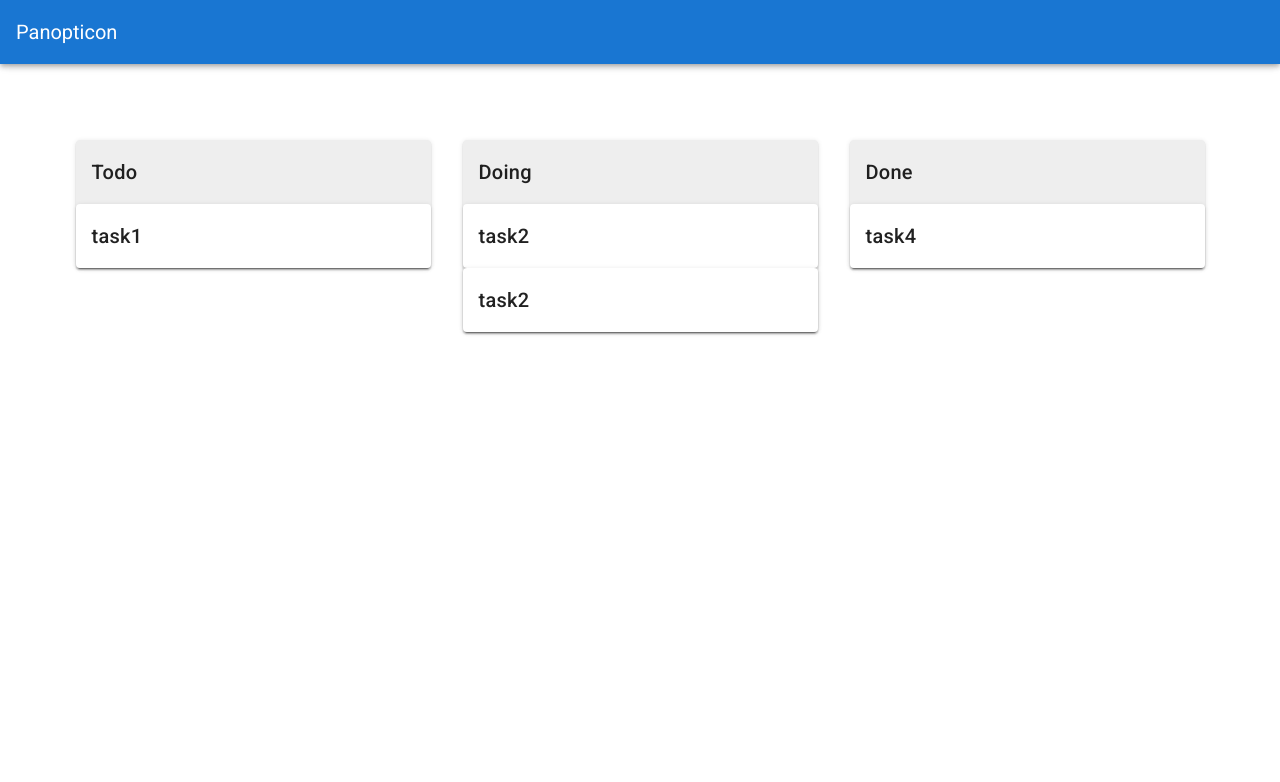
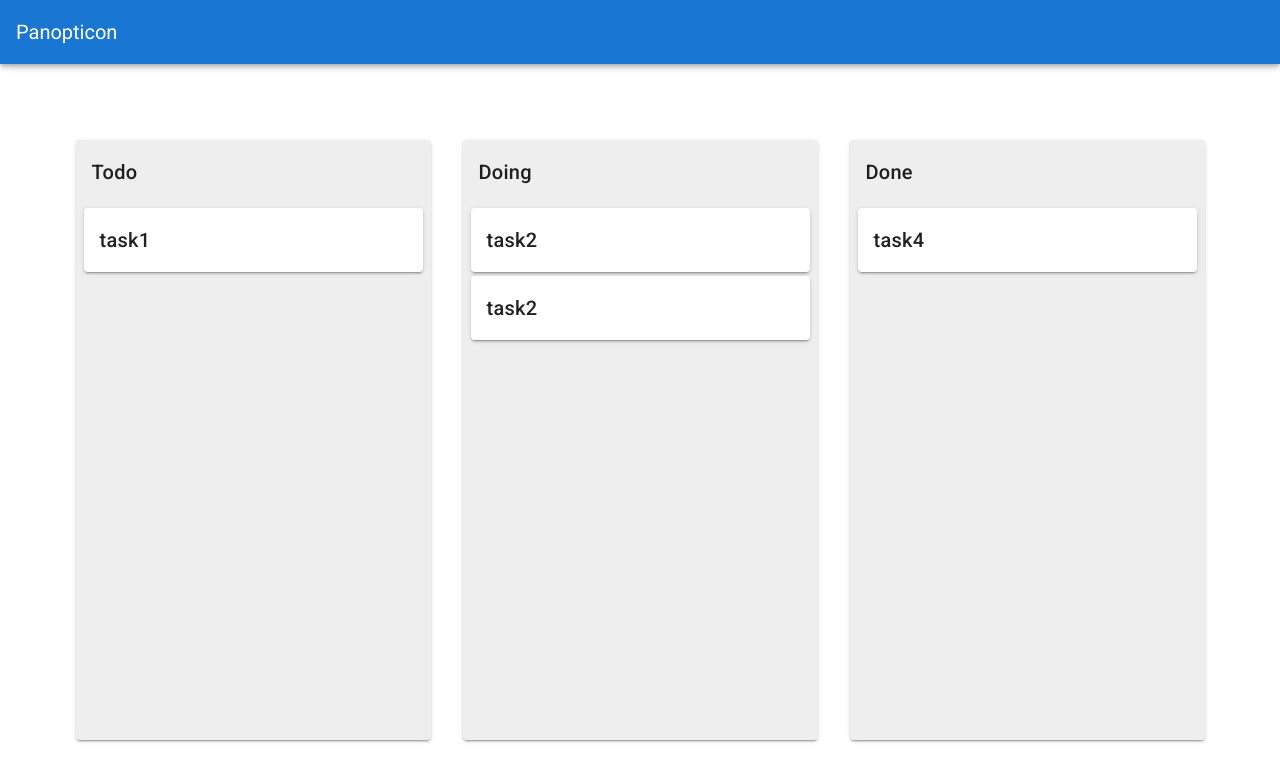
Before and after one commit to yuya-okada527/panopticon-fe, a Vue app: page /#/ in a window 1280 px wide. Shown: the top 782 px of the page. Built offline with nearby package versions, Linux system fonts and the light colour scheme.

Commit message:
add layout

```diff
--- a/src/views/Home.vue
+++ b/src/views/Home.vue
@@ -3,9 +3,9 @@
     <v-container>
       <v-layout wrap>
         <v-flex md4 v-for="(tasks, status) in statuses" :key="status">
-          <v-card color="#eeeeee" class="mx-4">
+          <v-card color="#eeeeee" class="mx-4" height="600px">
             <v-card-title>{{ status }}</v-card-title>
-            <v-card v-for="task in tasks" :key="task">
+            <v-card v-for="task in tasks" :key="task" class="mx-2 mt-1">
               <v-card-title>{{ task }}</v-card-title>
             </v-card>
           </v-card>
```
